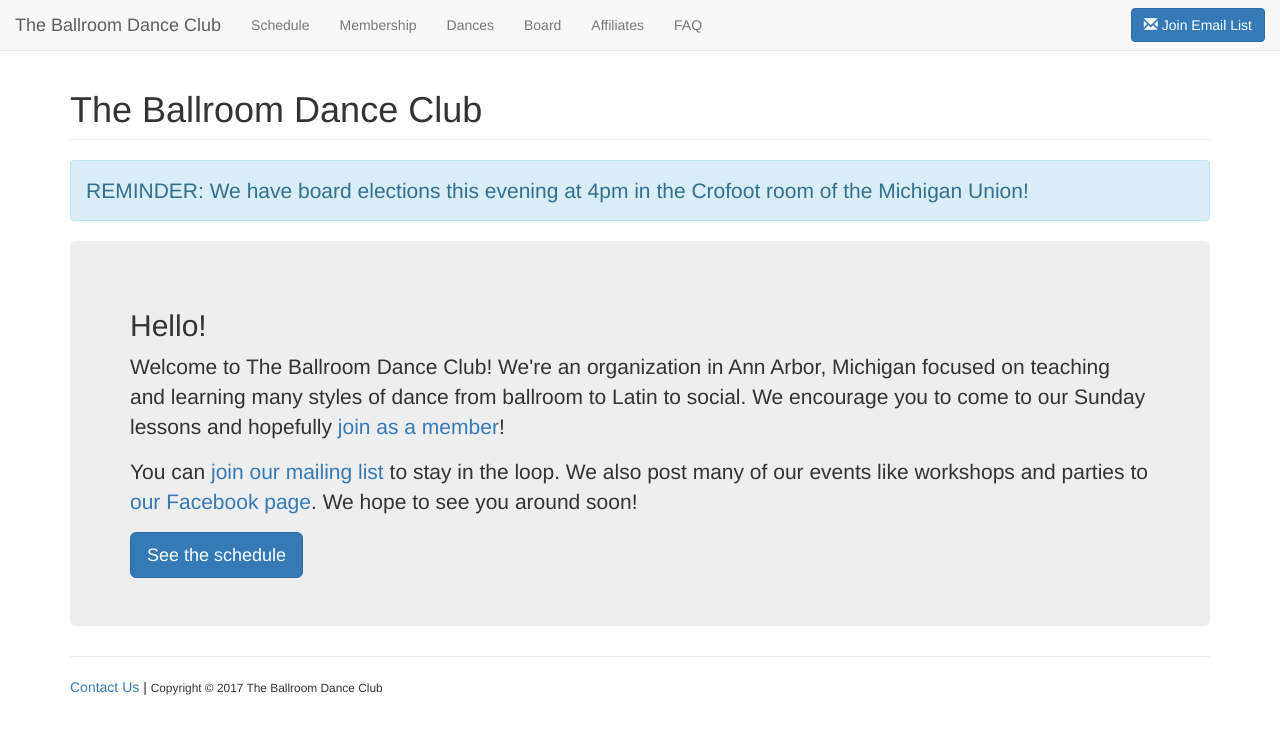
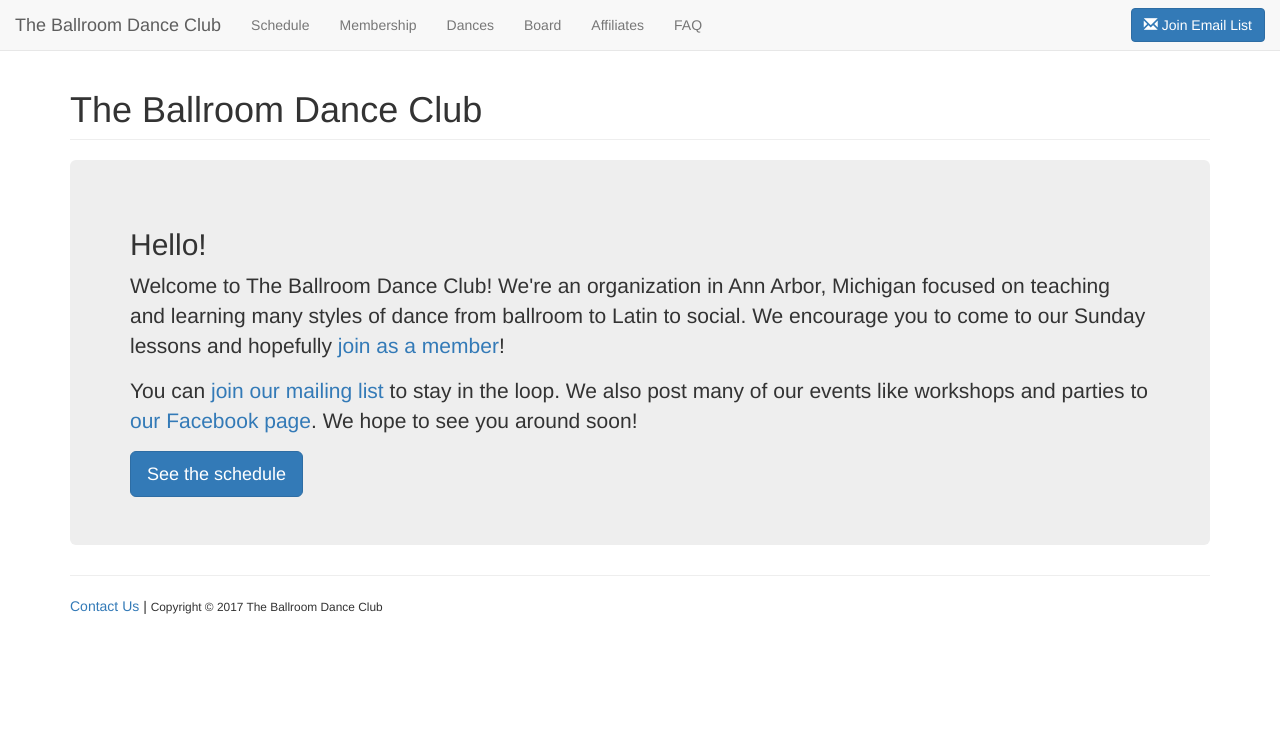
Before and after one commit to ballroom-dance-club/ballroom-dance-club.github.io, a Jekyll site: the page built from index.html, in a window 1280 px wide. Shown: the top 734 px of the page. Built offline with Jekyll 4.4.1, drawn with Linux system fonts in a browser that asks for light colours; nearby versions of some CDN libraries.

Commit message:
Remove announcement about elections

```diff
--- a/index.html
+++ b/index.html
@@ -3,15 +3,6 @@
 seo:
   type: Organization
 ---
-
-{% assign current_date = site.time|date: "%Y%m%d" %}
-{% if current_date == "20170423" %}
-<div class="alert alert-info">
-    <p class="lead">
-    REMINDER: We have board elections this evening at 4pm in the Crofoot room of the Michigan Union!
-    </p>
-</div>
-{% endif %}
 
 <div class="jumbotron">
     <h2>Hello!</h2>
```
